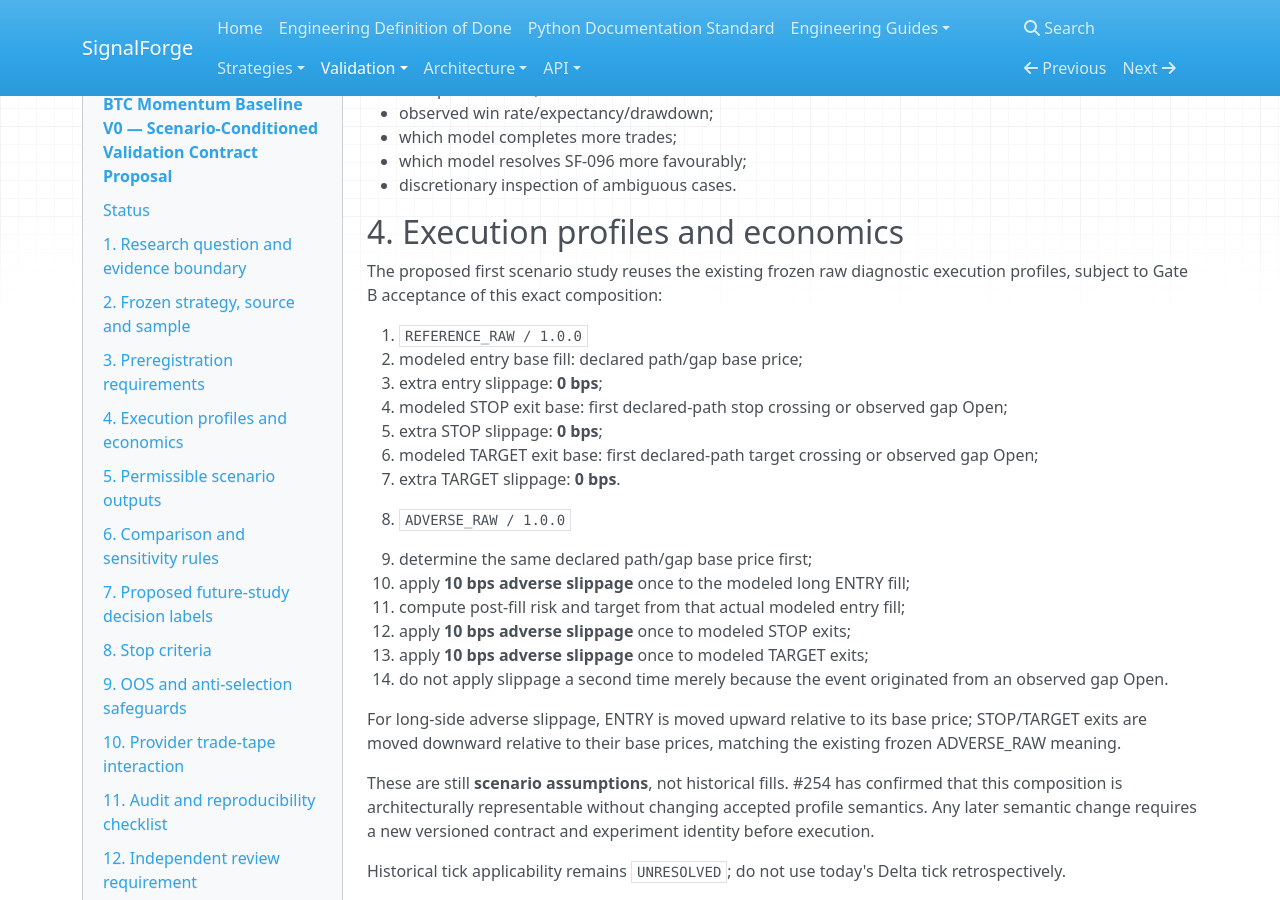
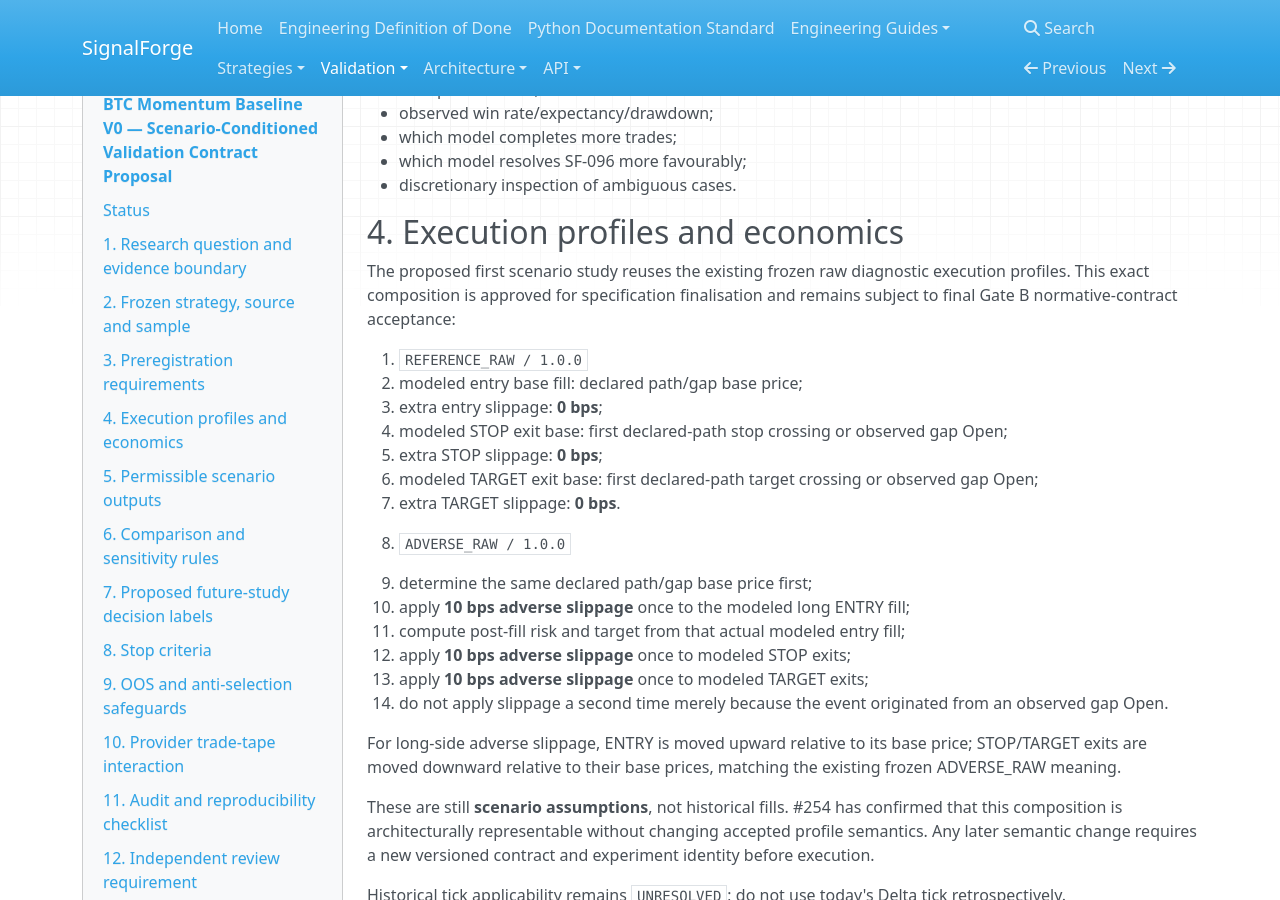
Before and after one commit to harishkamathuk/signalforge, an MkDocs documentation site: the page built from docs/validation/btc-momentum-baseline-v0-scenario-validation-v0-proposal.md, in a window 1280 px wide and 900 px high, scrolled down 5095 px. Built offline with MkDocs 1.6.1, drawn with Linux system fonts in a browser that asks for light colours; nearby versions of some CDN libraries; some of the changed text lies outside the part shown.

Commit message:
docs(sf-255): finish approval-state normalization

```diff
--- a/docs/validation/btc-momentum-baseline-v0-scenario-validation-v0-proposal.md
+++ b/docs/validation/btc-momentum-baseline-v0-scenario-validation-v0-proposal.md
@@ -221,8 +221,9 @@ Scenario selection may not depend on:
 
 ## 4. Execution profiles and economics
 
-The proposed first scenario study reuses the existing frozen raw diagnostic execution profiles,
-subject to Gate B acceptance of this exact composition:
+The proposed first scenario study reuses the existing frozen raw diagnostic execution profiles.
+This exact composition is approved for specification finalisation and remains subject to final Gate B
+normative-contract acceptance:
 
 1. `REFERENCE_RAW / 1.0.0`
    - modeled entry base fill: declared path/gap base price;
@@ -410,7 +411,8 @@ unless separate historically authoritative execution evidence establishes that c
 
 ## 7. Proposed future-study decision labels
 
-These labels are **proposed for Gate B review** and are deliberately separate from SF-096.
+These labels are **approved for specification finalisation** and remain subject to final Gate B
+normative-contract acceptance; they are deliberately separate from SF-096.
 
 ### `SCENARIO_METHOD_VALID`
 
```
